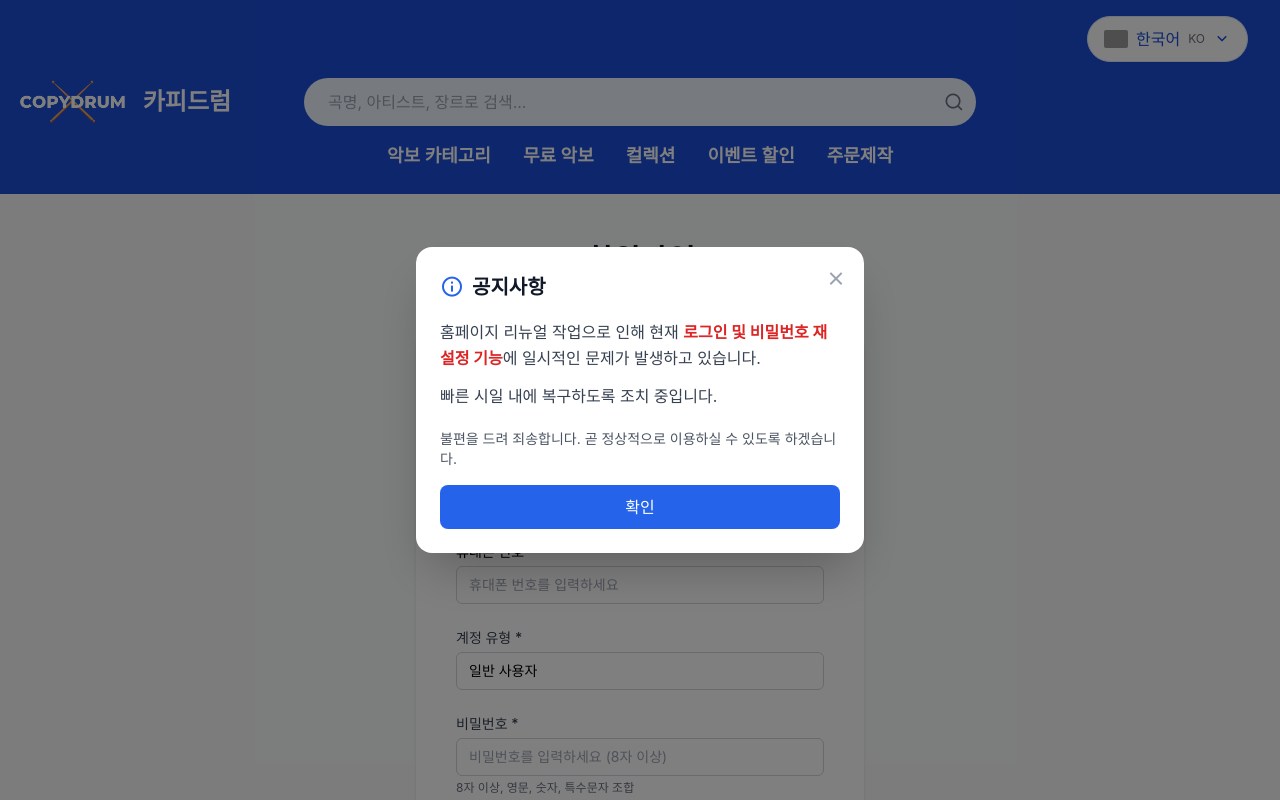
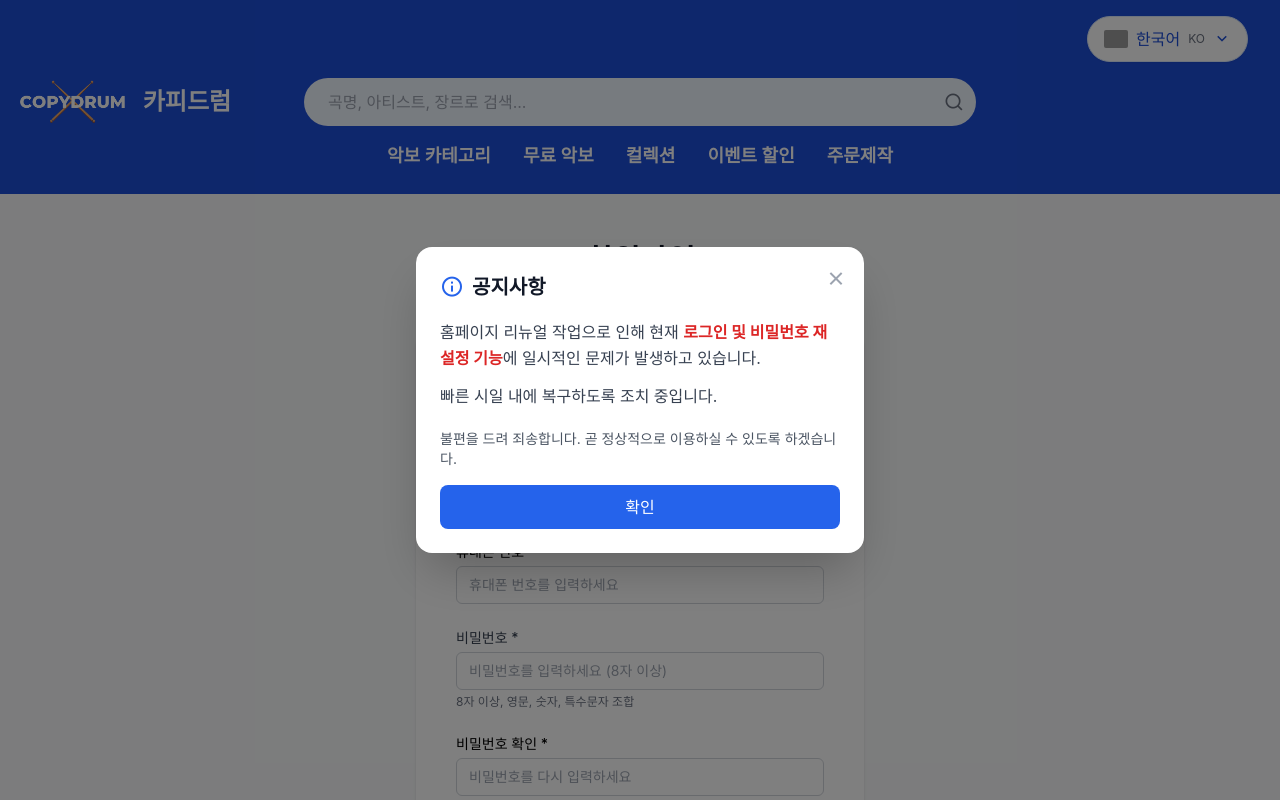
Before and after one commit to copydrum/copydrum-site, a React (Vite) app: page /register in a window 1280 px wide. Shown: the top 800 px of the page. Built offline with nearby package versions, Linux system fonts and the light colour scheme; grey boxes are pictures that could not be loaded; a web font is replaced by a local one.

Commit message:
Remove account type selection from registration form

```diff
--- a/src/pages/auth/register.tsx
+++ b/src/pages/auth/register.tsx
@@ -13,7 +13,6 @@ export default function Register() {
     confirmPassword: '',
     name: '',
     phone: '',
-    role: 'user' as 'user' | 'admin',
     agreeTerms: false,
     agreePrivacy: false,
     agreeMarketing: false
@@ -66,7 +65,7 @@ export default function Register() {
           data: {
             name: formData.name,
             phone: formData.phone,
-            role: formData.role
+            role: 'user' // 기본값으로 'user' 고정
           }
         }
       });
@@ -182,24 +181,6 @@ export default function Register() {
                       className="appearance-none block w-full px-3 py-2 border border-gray-300 rounded-md placeholder-gray-400 focus:outline-none focus:ring-blue-500 focus:border-blue-500 text-sm"
                       placeholder="휴대폰 번호를 입력하세요"
                     />
-                  </div>
-                </div>
-
-                <div>
-                  <label htmlFor="role" className="block text-sm font-medium text-gray-700">
-                    계정 유형 *
-                  </label>
-                  <div className="mt-1">
-                    <select
-                      id="role"
-                      name="role"
-                      value={formData.role}
-                      onChange={handleChange}
-                      className="appearance-none block w-full px-3 py-2 pr-8 border border-gray-300 rounded-md placeholder-gray-400 focus:outline-none focus:ring-blue-500 focus:border-blue-500 text-sm bg-white"
-                    >
-                      <option value="user">일반 사용자</option>
-                      <option value="admin">관리자</option>
-                    </select>
                   </div>
                 </div>
 
```
